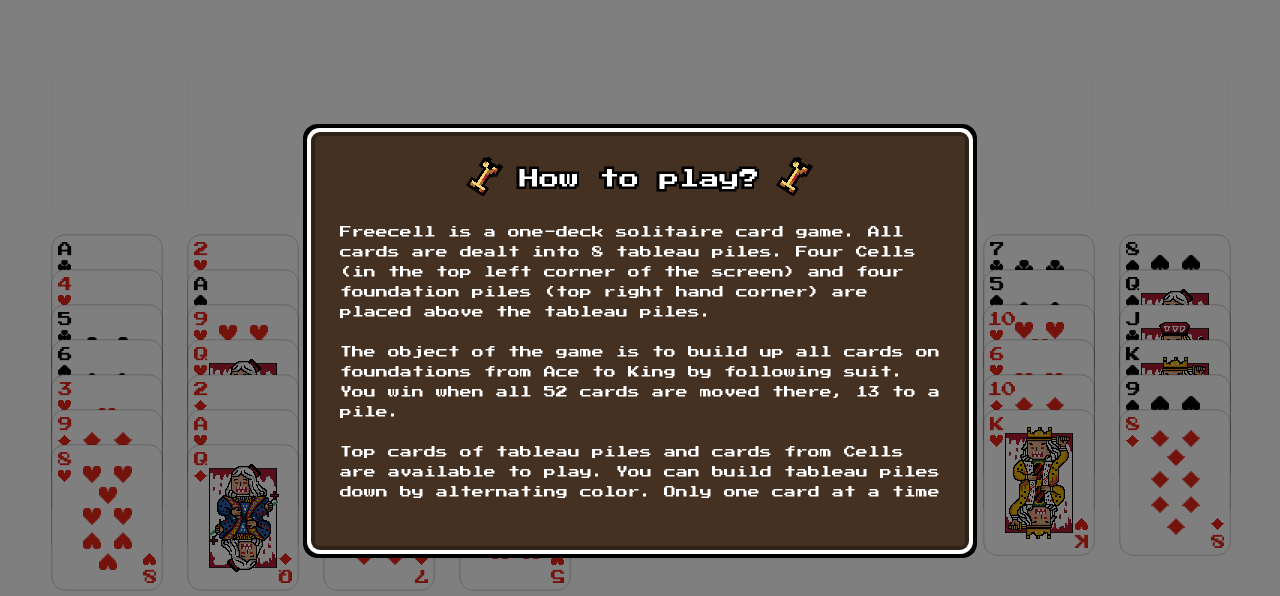
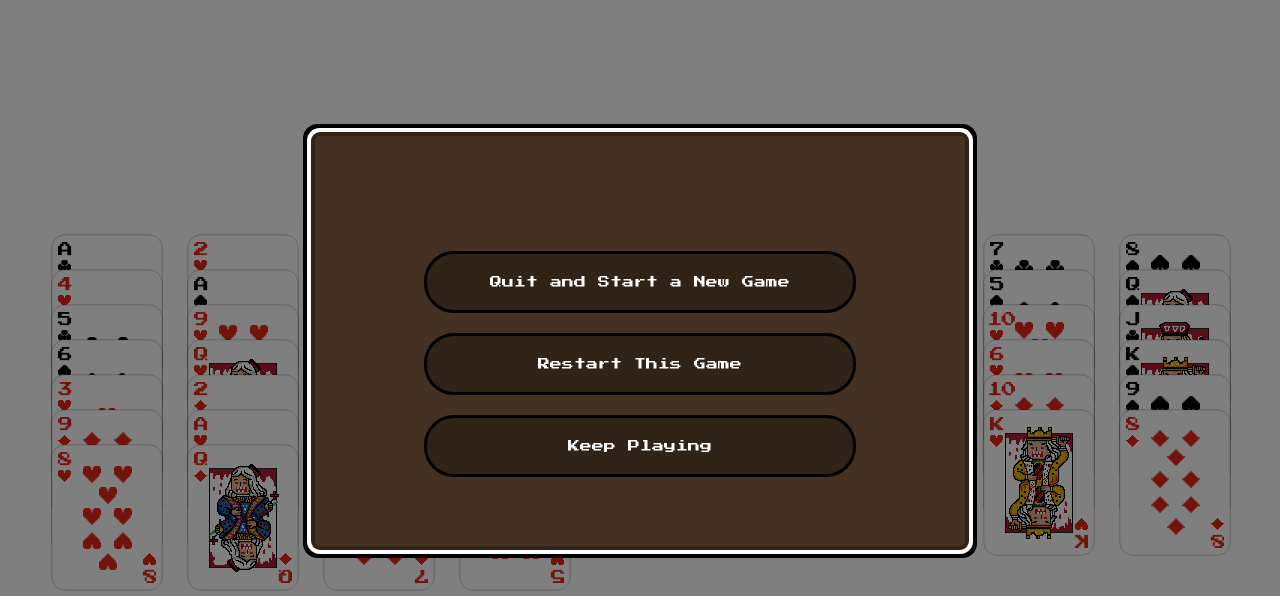
Before and after one commit to hiro05097952/The-F2E_FreeCell, a plain HTML site: page index.html in a window 1280 px wide. Shown: the top 596 px of the page. Drawn offline with Linux system fonts and the light colour scheme.

Commit message:
third commit

```diff
--- a/index.html
+++ b/index.html
@@ -47,7 +47,7 @@
             <div class="newGame" v-if="option.menu ==='newGame'">
                 <h2></h2>
                 <button @click="option.open = false, time = 0, startCount(), algorithm()">Quit and Start a New Game</button>
-                <button @click="option.open = false, time = 0, startCount(), getData('initialNumber','initialColor')"></button>Restart This Game</button>
+                <button @click="option.open = false, time = 0, startCount(), getData('initialNumber','initialColor')">Restart This Game</button>
                 <button @click="option.open = false, startCount()">Keep Playing</button>
             </div>
 
@@ -128,7 +128,7 @@
                 time: 0,
                 option:{
                     open: true,
-                    menu: 'rule'
+                    menu: 'newGame'
                 },
                 score: 0,
                 completeStatus: 0,
```
